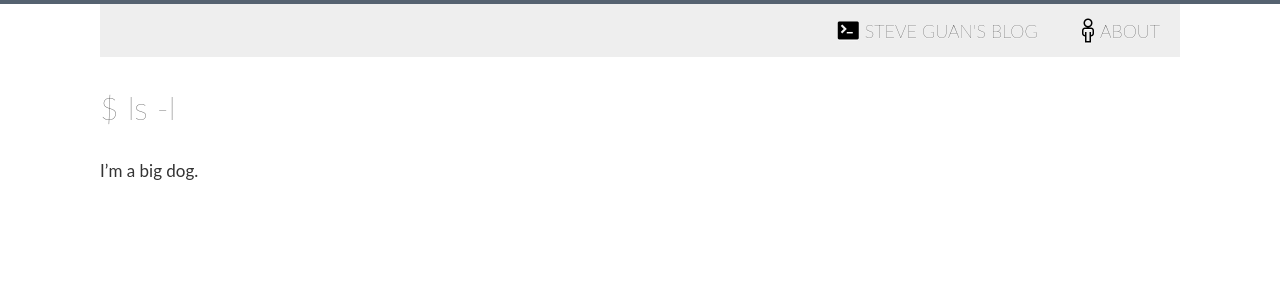
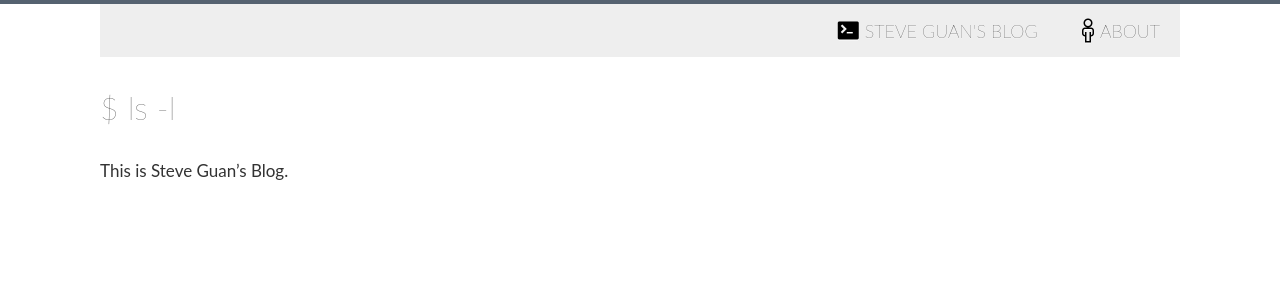
Before and after one commit to guanmian/blog, a Jekyll site: the page built from about.md, in a window 1280 px wide. Shown: the top 300 px of the page. Built offline with Jekyll 4.4.1, drawn with Linux system fonts in a browser that asks for light colours; Markdown is read by kramdown in place of the engine named in the settings.

Commit message:
update about page

```diff
--- a/about.md
+++ b/about.md
@@ -1,6 +1,6 @@
 ---
 layout: default
-title: About Steve Guan
+title: About this Blog
 ---
 
-I'm a big dog.
+This is Steve Guan's Blog.
```
